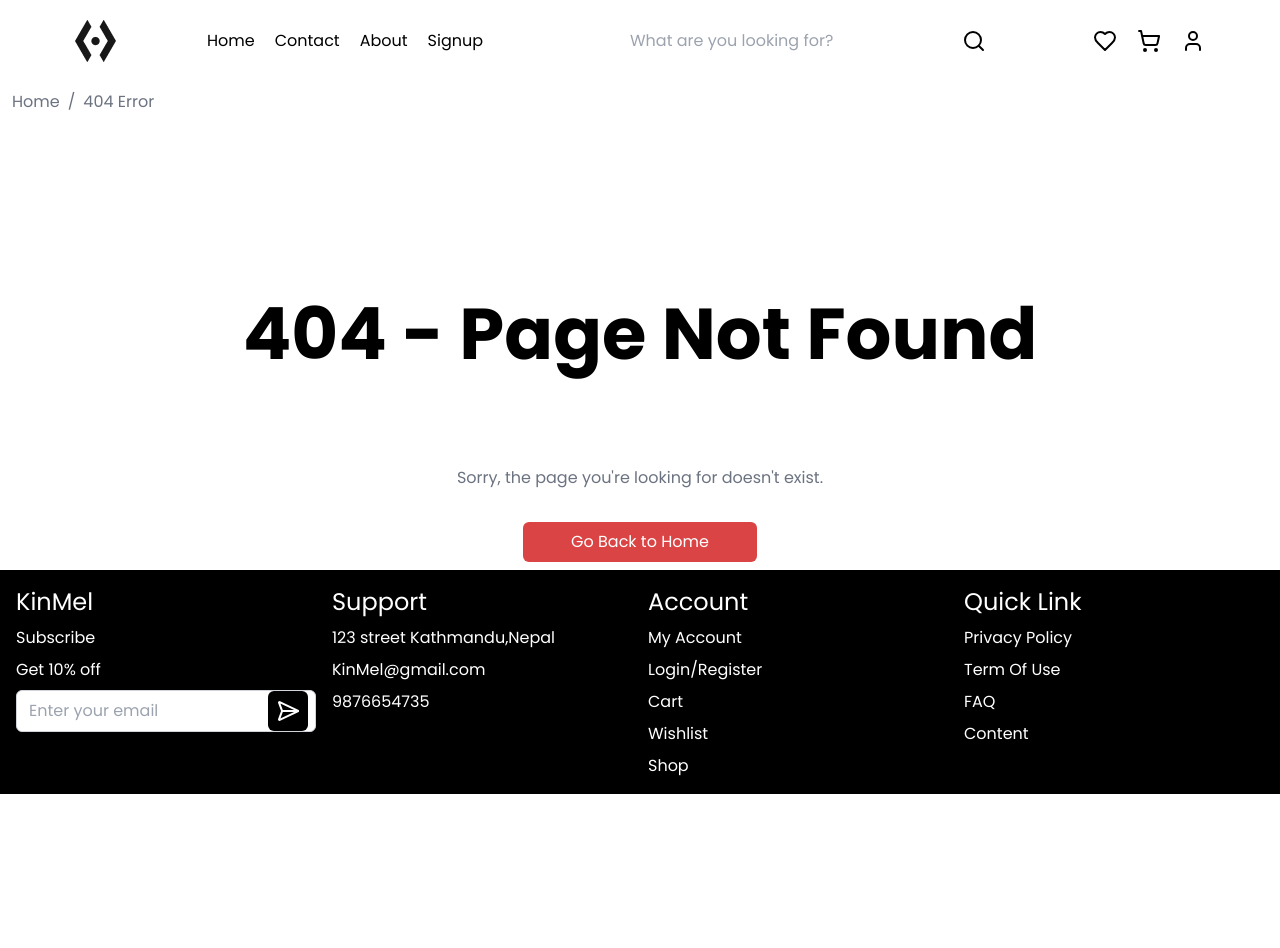
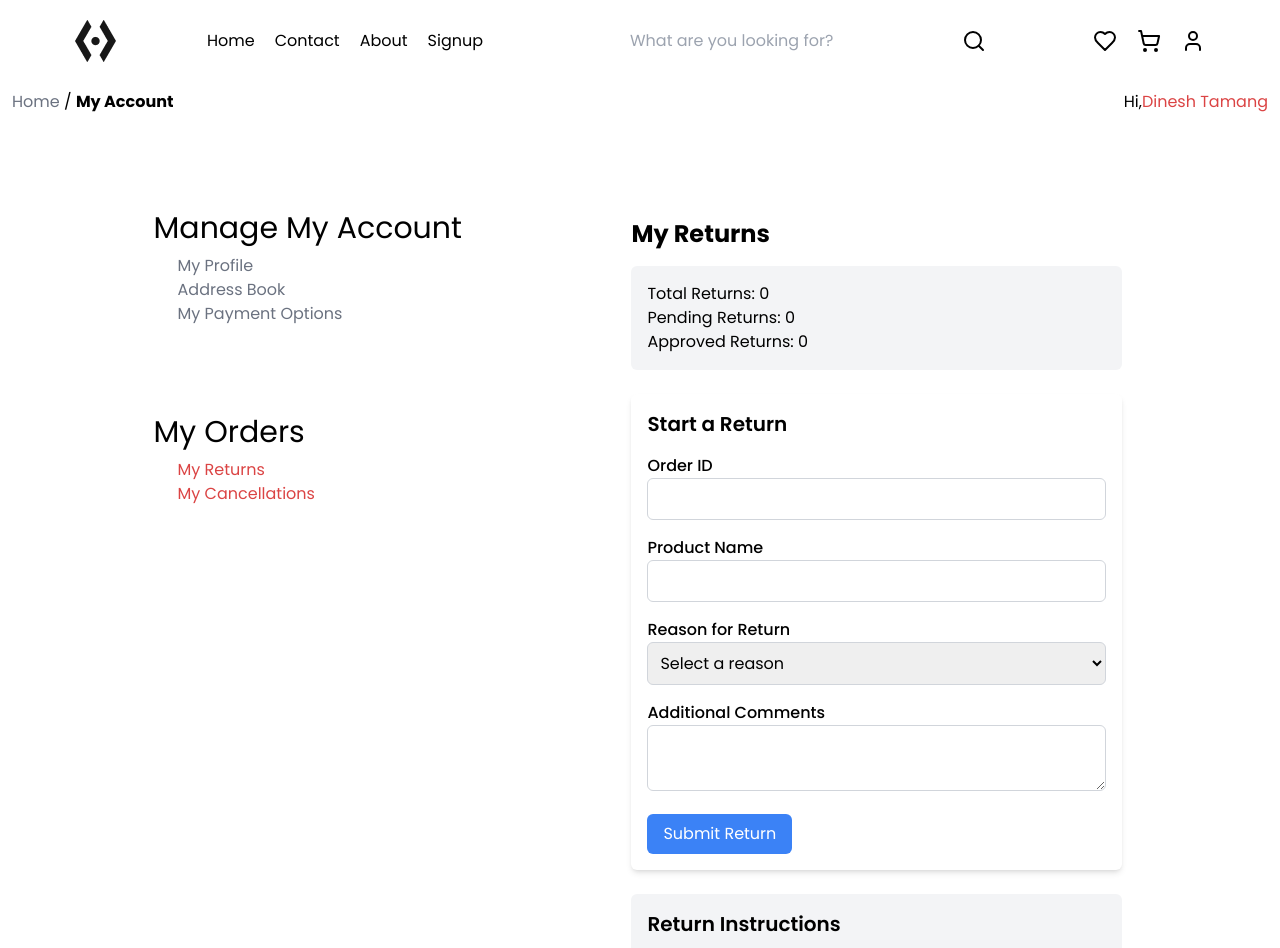
Before and after one commit to Dinesh10731j/Kinmel, a React (Vite) app: page /account/my-returns in a window 1280 px wide. Shown: the top 948 px of the page. Before the commit the page ends 800 px from the top, so only its background shows below. Built offline with nearby package versions, Linux system fonts and the light colour scheme.

Commit message:
MyReturns page completed

```diff
--- /dev/null
+++ b/src/Components/MyReturns.tsx
@@ -0,0 +1,187 @@
+import React, { useState } from 'react';
+import { useForm, Controller, SubmitHandler } from 'react-hook-form';
+
+interface ReturnItem {
+  orderId: string;
+  productName: string;
+  productImage: string;
+  returnDate: string;
+  returnStatus: 'Pending' | 'Approved' | 'Completed' | 'Rejected';
+  refundAmount: number | null;
+  reason: string;
+  comments: string;
+}
+
+interface FormValues {
+  orderId: string;
+  productName: string;
+  reason: string;
+  comments: string;
+}
+
+const MyReturns: React.FC = () => {
+  const [returnItems, setReturnItems] = useState<ReturnItem[]>([]);
+  const [editingIndex, setEditingIndex] = useState<number | null>(null);
+  const { control, handleSubmit, reset, setValue } = useForm<FormValues>({
+    defaultValues: {
+      orderId: '',
+      productName: '',
+      reason: '',
+      comments: '',
+    },
+  });
+
+  const onSubmit: SubmitHandler<FormValues> = (data) => {
+    const newReturnItem: ReturnItem = {
+      ...data,
+      productImage: 'https://via.placeholder.com/150', // Placeholder image
+      returnDate: new Date().toLocaleDateString(),
+      returnStatus: 'Pending',
+      refundAmount: null,
+    };
+
+    if (editingIndex !== null) {
+      const updatedReturnItems = returnItems.map((item, index) =>
+        index === editingIndex ? newReturnItem : item
+      );
+      setReturnItems(updatedReturnItems);
+      setEditingIndex(null);
+    } else {
+      setReturnItems([...returnItems, newReturnItem]);
+    }
+
+    reset();
+  };
+
+  const handleEdit = (index: number) => {
+    const item = returnItems[index];
+    setEditingIndex(index);
+    setValue('orderId', item.orderId);
+    setValue('productName', item.productName);
+    setValue('reason', item.reason);
+    setValue('comments', item.comments);
+  };
+
+  const handleDelete = (index: number) => {
+    setReturnItems(returnItems.filter((_, idx) => idx !== index));
+    if (editingIndex === index) {
+      setEditingIndex(null);
+      reset();
+    }
+  };
+
+  return (
+    <div className="max-w-4xl mx-auto p-4">
+      <h1 className="text-2xl font-bold mb-4">My Returns</h1>
+
+      {/* Returns Overview */}
+      <div className="bg-gray-100 p-4 rounded-md mb-6">
+        <p>Total Returns: {returnItems.length}</p>
+        <p>Pending Returns: {returnItems.filter(item => item.returnStatus === 'Pending').length}</p>
+        <p>Approved Returns: {returnItems.filter(item => item.returnStatus === 'Approved').length}</p>
+      </div>
+
+      {/* Return Request Form */}
+      <form onSubmit={handleSubmit(onSubmit)} className="bg-white p-4 rounded-md shadow-md mb-6">
+        <h2 className="text-xl font-semibold mb-4">{editingIndex !== null ? 'Edit Return' : 'Start a Return'}</h2>
+        <div className="mb-4">
+          <label className="block font-medium">Order ID</label>
+          <Controller
+            name="orderId"
+            control={control}
+            render={({ field }) => <input {...field} className="border border-gray-300 rounded-md p-2 w-full" />}
+          />
+        </div>
+        <div className="mb-4">
+          <label className="block font-medium">Product Name</label>
+          <Controller
+            name="productName"
+            control={control}
+            render={({ field }) => <input {...field} className="border border-gray-300 rounded-md p-2 w-full" />}
+          />
+        </div>
+        <div className="mb-4">
+          <label className="block font-medium">Reason for Return</label>
+          <Controller
+            name="reason"
+            control={control}
+            render={({ field }) => (
+              <select {...field} className="border border-gray-300 rounded-md p-2 w-full">
+                <option value="">Select a reason</option>
+                <option value="Damaged item">Damaged item</option>
+                <option value="Incorrect item">Incorrect item</option>
+                <option value="No longer needed">No longer needed</option>
+                {/* Add more options as needed */}
+              </select>
+            )}
+          />
+        </div>
+        <div className="mb-4">
+          <label className="block font-medium">Additional Comments</label>
+          <Controller
+            name="comments"
+            control={control}
+            render={({ field }) => (
+              <textarea {...field} className="border border-gray-300 rounded-md p-2 w-full" />
+            )}
+          />
+        </div>
+        <button
+          type="submit"
+          className="bg-blue-500 text-white py-2 px-4 rounded-md hover:bg-blue-600 transition duration-200"
+        >
+          {editingIndex !== null ? 'Update Return' : 'Submit Return'}
+        </button>
+      </form>
+
+      {/* Return History */}
+      <ul className="space-y-4">
+        {returnItems.map((item, index) => (
+          <li key={index} className="bg-white p-4 rounded-md shadow-md">
+            <div className="flex items-center space-x-4">
+              <img src={item.productImage} alt={item.productName} className="w-16 h-16 object-cover rounded-md" />
+              <div className="flex-1">
+                <h3 className="text-lg font-semibold">{item.productName}</h3>
+                <p>Order ID: {item.orderId}</p>
+                <p>Return Date: {item.returnDate}</p>
+                <p>Status: {item.returnStatus}</p>
+                {item.refundAmount !== null && <p>Refund: ${item.refundAmount}</p>}
+              </div>
+              <div className="flex space-x-2">
+                <button
+                  onClick={() => handleEdit(index)}
+                  className="bg-yellow-400 text-white py-2 px-4 rounded-md hover:bg-yellow-500 transition duration-200"
+                >
+                  Edit
+                </button>
+                <button
+                  onClick={() => handleDelete(index)}
+                  className="bg-red-500 text-white py-2 px-4 rounded-md hover:bg-red-600 transition duration-200"
+                >
+                  Delete
+                </button>
+              </div>
+            </div>
+            <p className="mt-2">Reason: {item.reason}</p>
+            {item.comments && <p>Comments: {item.comments}</p>}
+          </li>
+        ))}
+      </ul>
+
+      {/* Return Instructions */}
+      <div className="bg-gray-100 p-4 rounded-md mt-6">
+        <h2 className="text-xl font-semibold mb-2">Return Instructions</h2>
+        <p>Follow these steps to return your item:</p>
+        <ol className="list-decimal pl-6">
+          <li>Ensure the item is in its original packaging.</li>
+          <li>Download and print the return label from your email.</li>
+          <li>Package the item securely and attach the return label.</li>
+          <li>Drop off the package at the nearest shipping center.</li>
+        </ol>
+        <p className="mt-2">For any questions, contact our customer support.</p>
+      </div>
+    </div>
+  );
+};
+
+export default MyReturns;
--- a/src/Pages/Account.tsx
+++ b/src/Pages/Account.tsx
@@ -69,7 +69,7 @@ const Account = () => {
             <ul className="list-none px-6 py-2">
               <li>
                 <NavLink
-                  to={""}
+                  to={"/account/my-returns"}
                   className={({ isActive }) =>
                     isActive ? "text-[#DB4444]" : "text-gray-500"
                   }
--- a/src/main.tsx
+++ b/src/main.tsx
@@ -13,6 +13,7 @@ import Account from './Pages/Account';
 import MyProfile from './Components/MyProfile';
 import AddressBook from './Components/AddressBook';
 import PaymentsOptions from './Components/PaymentsOptions';
+import MyReturns from './Components/MyReturns';
 import './index.css';
 
 
@@ -60,6 +61,9 @@ const router = createBrowserRouter([
           },{
             path:'payment-options',
             element:<PaymentsOptions/>
+          },{
+            path:'my-returns',
+            element:<MyReturns/>
           }
         ]
 
```
